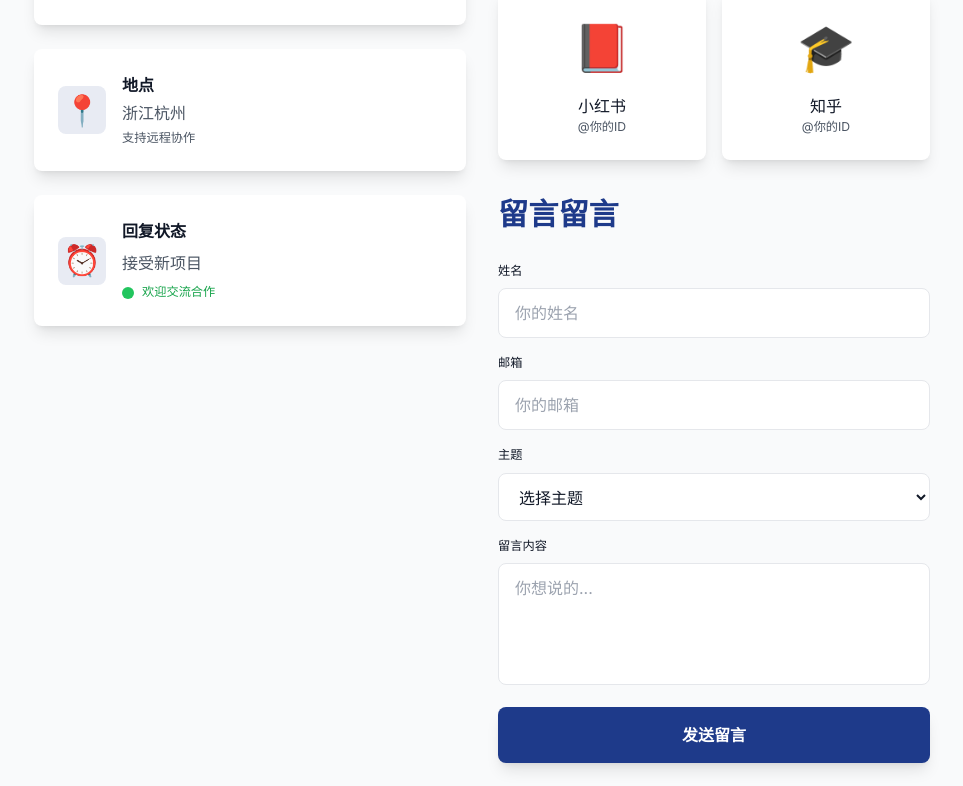
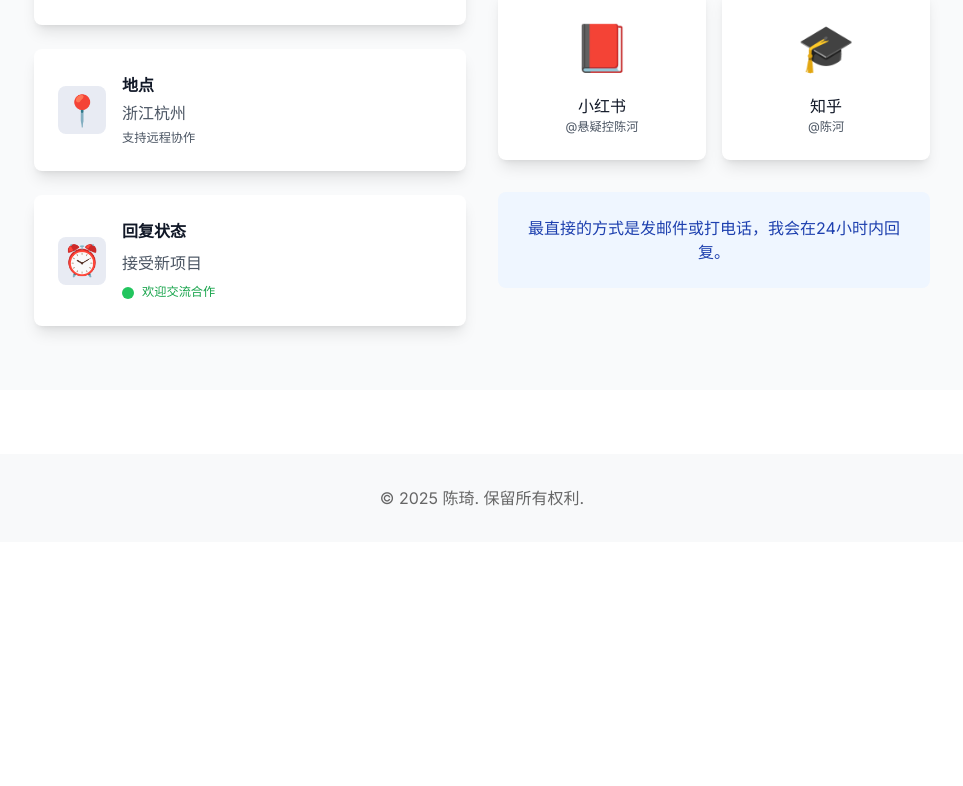
Before and after one commit to chenhe-777/cqweb, a Next.js app: page /cqweb/contact in a window 1280 px wide. Shown: the part 794-1580 px from the top of the page, without its empty margins (158-1121 px from the left). After the commit the page ends 1336 px from the top, so only its background shows below. Built offline with nearby package versions, Linux system fonts and the light colour scheme.

Commit message:
修改联系页：删除留言表单，更新社交媒体信息

```diff
--- a/app/contact/ContactClient.tsx
+++ b/app/contact/ContactClient.tsx
@@ -150,14 +150,13 @@ export default function ContactClient() {
                 </h2>
                 <div className="grid grid-cols-2 gap-4">
                   {/* WeChat */}
-                  <a
-                    href="#"
+                  <div
                     className="bg-white dark:bg-bg-dark p-6 rounded-lg shadow-lg hover:shadow-xl transition-all duration-300 flex flex-col items-center justify-center text-center"
                   >
                     <span className="text-4xl mb-3">💬</span>
                     <span className="font-medium text-[#111827] dark:text-text-dark">微信</span>
                     <span className="text-sm text-[#4B5563] dark:text-text-dark-secondary">扫码添加</span>
-                  </a>
+                  </div>
 
                   {/* Public Account */}
                   <a
@@ -171,136 +170,29 @@ export default function ContactClient() {
                   </a>
 
                   {/* Xiaohongshu */}
-                  <a
-                    href="#"
-                    target="_blank"
+                  <div
                     className="bg-white dark:bg-bg-dark p-6 rounded-lg shadow-lg hover:shadow-xl transition-all duration-300 flex flex-col items-center justify-center text-center"
                   >
                     <span className="text-4xl mb-3">📕</span>
                     <span className="font-medium text-[#111827] dark:text-text-dark">小红书</span>
-                    <span className="text-sm text-[#4B5563] dark:text-text-dark-secondary">@你的ID</span>
-                  </a>
+                    <span className="text-sm text-[#4B5563] dark:text-text-dark-secondary">@悬疑控陈河</span>
+                  </div>
 
                   {/* Zhihu */}
-                  <a
-                    href="#"
-                    target="_blank"
+                  <div
                     className="bg-white dark:bg-bg-dark p-6 rounded-lg shadow-lg hover:shadow-xl transition-all duration-300 flex flex-col items-center justify-center text-center"
                   >
                     <span className="text-4xl mb-3">🎓</span>
                     <span className="font-medium text-[#111827] dark:text-text-dark">知乎</span>
-                    <span className="text-sm text-[#4B5563] dark:text-text-dark-secondary">@你的ID</span>
-                  </a>
+                    <span className="text-sm text-[#4B5563] dark:text-text-dark-secondary">@陈河</span>
+                  </div>
                 </div>
 
-                {/* Message Form */}
-                <div className="mt-8">
-                  <h2 className="text-2xl font-heading font-bold text-[#1E3A8A] dark:text-text-dark mb-6">
-                    留言留言
-                  </h2>
-
-                  {submitStatusSubject === 'success' && (
-                    <div className="mb-6 p-4 bg-green-50 dark:bg-green-900/20 border border-green-200 dark:border-green-800 rounded-lg">
-                      <p className="text-green-700 dark:text-green-400 font-medium">
-                        ✅ 留言已发送！我会在24小时内回复。
-                      </p>
-                    </div>
-                  )}
-
-                  {submitStatusSubject === 'error' && (
-                    <div className="mb-6 p-4 bg-red-50 dark:bg-red-900/20 border border-red-200 dark:border-red-800 rounded-lg">
-                      <p className="text-red-700 dark:text-red-400 font-medium">
-                        ❌ 留言发送失败，请重试。
-                      </p>
-                    </div>
-                  )}
-
-                  <form onSubmit={handleSubmit} className="space-y-4">
-                    <div>
-                      <label htmlFor="name" className="block text-sm font-medium text-[#111827] dark:text-text-dark mb-2">
-                        姓名
-                      </label>
-                      <input
-                        type="text"
-                        id="name"
-                        name="name"
-                        value={formData.name}
-                        onChange={handleInputChange}
-                        placeholder="你的姓名"
-                        className="w-full px-4 py-3 bg-white dark:bg-bg-dark border border-[#E5E7EB] dark:border-gray-600 rounded-lg focus:ring-2 focus:ring-[#1E3A8A] dark:focus:ring-primary-dark focus:border-transparent text-[#111827] dark:text-text-dark transition-all duration-300"
-                      />
-                    </div>
-
-                    <div>
-                      <label htmlFor="email" className="block text-sm font-medium text-[#111827] dark:text-text-dark mb-2">
-                        邮箱
-                      </label>
-                      <input
-                        type="email"
-                        id="email"
-                        name="email"
-                        value={formData.email}
-                        onChange={handleInputChange}
-                        placeholder="你的邮箱"
-                        className="w-full px-4 py-3 bg-white dark:bg-bg-dark border border-[#E5E7EB] dark:border-gray-600 rounded-lg focus:ring-2 focus:ring-[#1E3A8A] dark:focus:ring-primary-dark focus:border-transparent text-[#111827] dark:text-text-dark transition-all duration-300"
-                      />
-                    </div>
-
-                    <div>
-                      <label htmlFor="subject" className="block text-sm font-medium text-[#111827] dark:text-text-dark mb-2">
-                        主题
-                      </label>
-                      <select
-                        id="subject"
-                        name="subject"
-                        value={formData.subject}
-                        onChange={handleInputChange}
-                        className="w-full px-4 py-3 bg-white dark:bg-bg-dark border border-[#E5E7EB] dark:border-gray-600 rounded-lg focus:ring-2 focus:ring-[#1E3A8A] dark:focus:ring-primary-dark focus:border-transparent text-[#111827] dark:text-text-dark transition-all duration-300"
-                      >
-                        <option value="">选择主题</option>
-                        <option value="AI内容合作">AI 内容合作</option>
-                        <option value="博客/内容交流">博客/内容交流</option>
-                        <option value="其他">其他</option>
-                      </select>
-                    </div>
-
-                    <div>
-                      <label htmlFor="message" className="block text-sm font-medium text-[#111827] dark:text-text-dark mb-2">
-                        留言内容
-                      </label>
-                      <textarea
-                        id="message"
-                        name="message"
-                        value={formData.message}
-                        onChange={handleInputChange}
-                        placeholder="你想说的..."
-                        rows={4}
-                        className="w-full px-4 py-3 bg-white dark:bg-bg-dark border border-[#E5E7EB] dark:border-gray-600 rounded-lg focus:ring-2 focus:ring-[#1E3A8A] dark:focus:ring-primary-dark focus:border-transparent text-[#111827] dark:text-text-dark transition-all duration-300 resize-none"
-                      />
-                    </div>
-
-                    <button
-                      type="submit"
-                      disabled={isSubmittingSubject}
-                      className="w-full px-8 py-4 bg-[#1E3A8A] hover:bg-blue-800 disabled:bg-gray-400 disabled:cursor-not-allowed text-white rounded-lg font-semibold transition-all duration-300 shadow-lg hover:shadow-xl"
-                    >
-                      {isSubmittingSubject ? (
-                        <span className="flex items-center justify-center gap-2">
-                          <div className="w-5 h-5 border-2 border-white border-t-transparent rounded-full animate-spin"></div>
-                          发送中...
-                        </span>
-                      ) : (
-                        '发送留言'
-                      )}
-                    </button>
-                  </form>
-
-                  {/* Direct Contact Note */}
-                  <div className="mt-6 p-4 bg-blue-50 dark:bg-blue-900/20 rounded-lg">
-                    <p className="text-blue-800 dark:text-blue-200 text-center">
-                      最直接的方式是发邮件或打电话，我会在24小时内回复。
-                    </p>
-                  </div>
+                {/* Direct Contact Note */}
+                <div className="mt-8 p-6 bg-blue-50 dark:bg-blue-900/20 rounded-lg">
+                  <p className="text-blue-800 dark:text-blue-200 text-center">
+                    最直接的方式是发邮件或打电话，我会在24小时内回复。
+                  </p>
                 </div>
               </div>
             </div>
```
